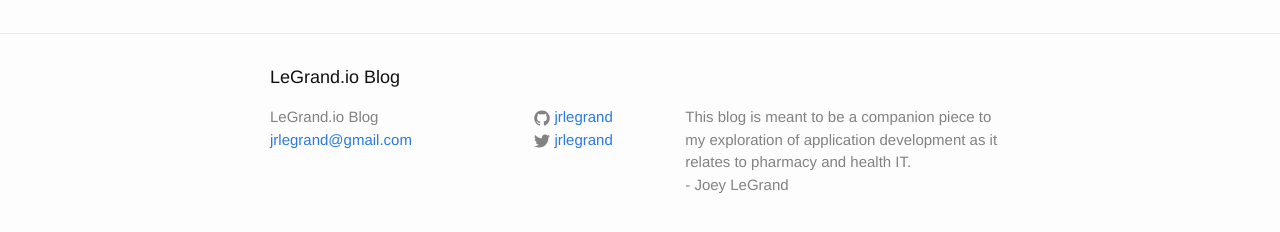
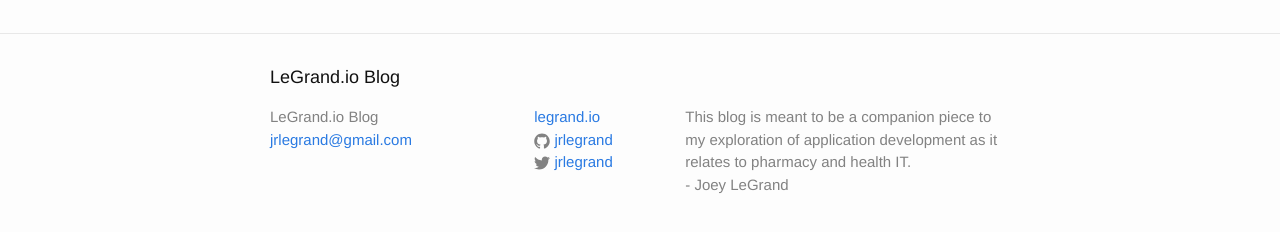
Before and after one commit to jrlegrand/jrlegrand.github.io, a Jekyll site: the page built from index.html, in a window 1280 px wide. Shown: the part 263-495 px from the top of the page. Built offline with Jekyll 4.4.1, drawn with Linux system fonts in a browser that asks for light colours.

Commit message:
Update footer.html

```diff
--- a/_includes/footer.html
+++ b/_includes/footer.html
@@ -14,6 +14,7 @@
 
       <div class="footer-col footer-col-2">
         <ul class="social-media-list">
+          <li><a href="https://legrand.io">legrand.io</a></li>
           {% if site.github_username %}
           <li>
             {% include icon-github.html username=site.github_username %}
```
